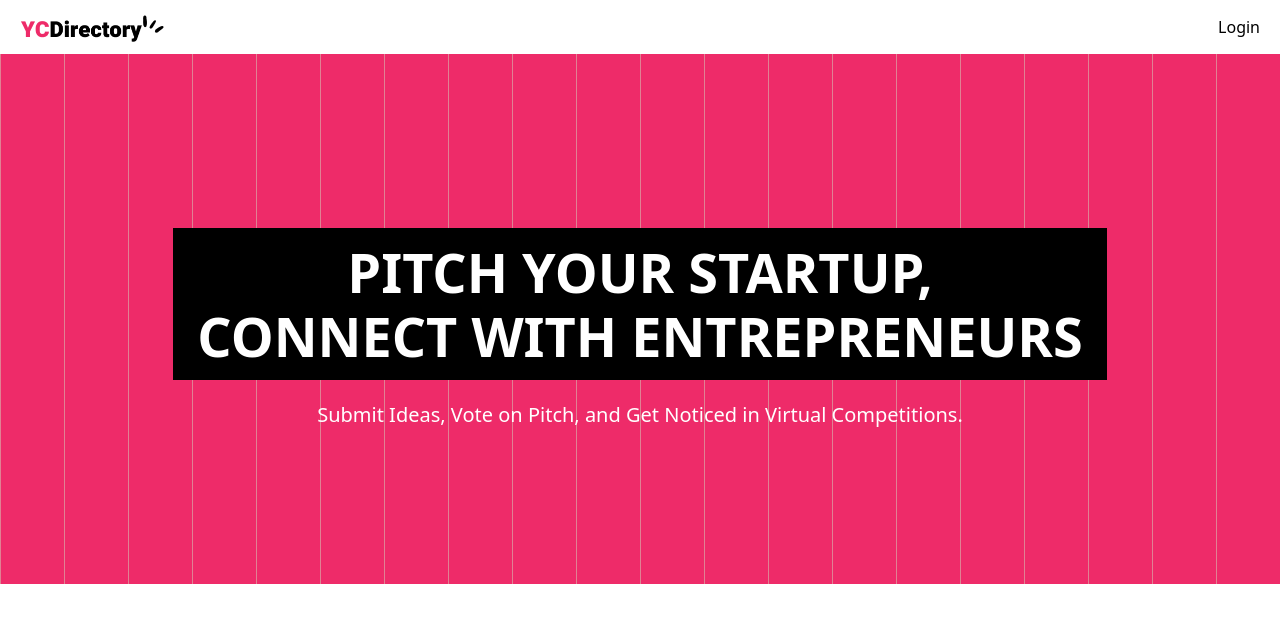
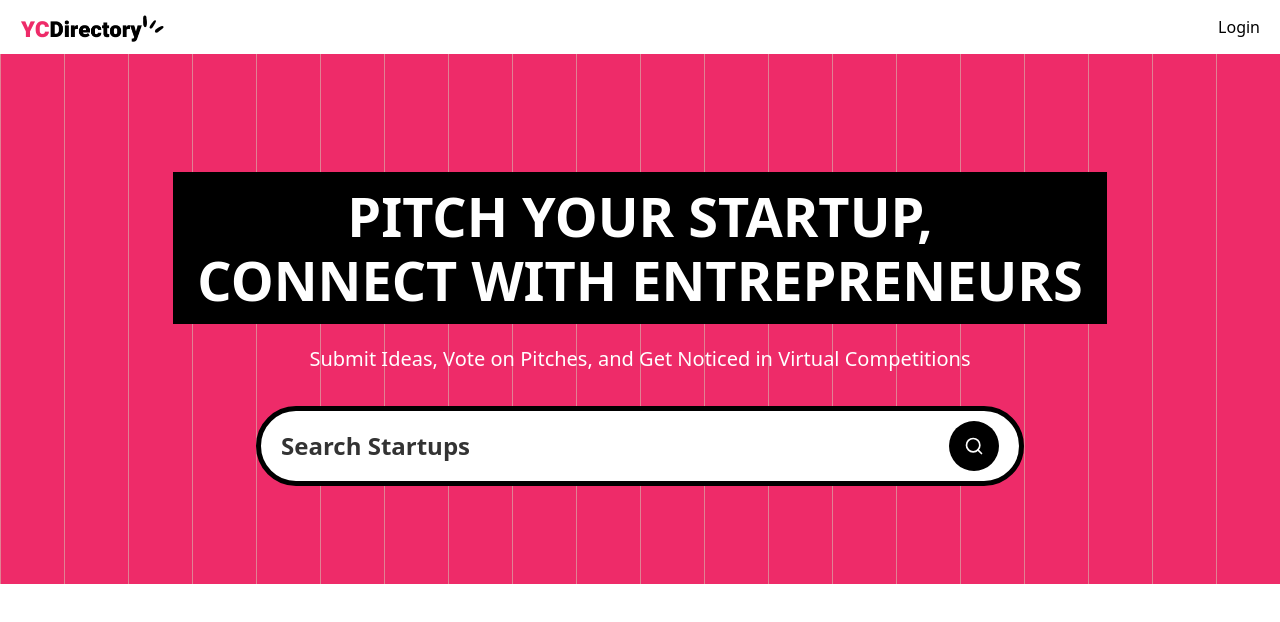
Before and after one commit to ThomasDziurdzi/next-yc-directory, a Next.js app: page / in a window 1280 px wide. Shown: the top 622 px of the page. Built offline with nearby package versions, Linux system fonts and the light colour scheme; no server answers.

Commit message:
feat: add search form with reset button

```diff
--- a/app/(root)/layout.tsx
+++ b/app/(root)/layout.tsx
@@ -1,4 +1,4 @@
-import Navbar from "../components/Navbar";
+import Navbar from "@/components/Navbar"
 
 export default function Layout ({children}: Readonly<{children: React.ReactNode}>) {
     return (
--- a/app/(root)/page.tsx
+++ b/app/(root)/page.tsx
@@ -1,14 +1,25 @@
 import Image from "next/image";
+import SearchForm from "@/components/SearchForm";
 
-export default function Home() {
+export default async function Home({ searchParams }: {
+    searchParams: Promise<{ query?: string }> }) {
+
+    const query = (await searchParams).query
+
     return (
         <>
             <section className="pink_container">
-            <h1 className="heading">Pitch Your Startup, <br /> Connect with Entrepreneurs</h1>
-            <p className="sub-heading !max-w-3xl">
-                Submit Ideas, Vote on Pitch, and Get Noticed in Virtual Competitions.
-            </p>
+                <h1 className="heading">
+                    Pitch Your Startup, <br />
+                    Connect With Entrepreneurs
+                </h1>
+
+                <p className="sub-heading !max-w-3xl">
+                    Submit Ideas, Vote on Pitches, and Get Noticed in Virtual Competitions
+                </p>
+
+                <SearchForm query ={query}/>
             </section>
         </>
-    );
+    )
 }
--- /dev/null
+++ b/components/SearchForm.tsx
@@ -0,0 +1,28 @@
+import Form from "next/form"
+import SearchFormReset from "./SearchFormReset"
+import { Search } from "lucide-react"
+
+const SearchForm = ({ query }: { query?: string}) => {
+
+
+    return (
+        <Form action='/' scroll={false} className="search-form">
+            <input
+                name="query"
+                defaultValue={query}
+                className="search-input"
+                placeholder="Search Startups"
+            />
+
+            <div className="flex gap-2">
+                {query && <SearchFormReset />}
+
+                <button type="submit" className="search-btn text-white">
+                <Search className="size-5"/>
+                </button>
+            </div>
+        </Form>
+    )
+}
+
+export default SearchForm
--- /dev/null
+++ b/components/SearchFormReset.tsx
@@ -0,0 +1,23 @@
+'use client'
+
+import { X } from "lucide-react"
+import Link from "next/link"
+
+const SearcFormReset = () => {
+
+    const reset = () => {
+        const form = document.querySelector('.search-form') as HTMLFormElement
+
+        if (form) form.reset()
+    }
+
+    return (
+        <button type="reset" onClick={reset}>
+            <Link href="/" className="search-btn text-white">
+                <X className="size-5"/>
+            </Link>
+        </button>
+    )
+}
+
+export default SearcFormReset
--- /dev/null
+++ b/components/ui/button.tsx
@@ -0,0 +1,57 @@
+import * as React from "react"
+import { Slot } from "@radix-ui/react-slot"
+import { cva, type VariantProps } from "class-variance-authority"
+
+import { cn } from "@/lib/utils"
+
+const buttonVariants = cva(
+  "inline-flex items-center justify-center gap-2 whitespace-nowrap rounded-md text-sm font-medium transition-colors focus-visible:outline-none focus-visible:ring-1 focus-visible:ring-ring disabled:pointer-events-none disabled:opacity-50 [&_svg]:pointer-events-none [&_svg]:size-4 [&_svg]:shrink-0",
+  {
+    variants: {
+      variant: {
+        default:
+          "bg-primary text-primary-foreground shadow hover:bg-primary/90",
+        destructive:
+          "bg-destructive text-destructive-foreground shadow-sm hover:bg-destructive/90",
+        outline:
+          "border border-input bg-background shadow-sm hover:bg-accent hover:text-accent-foreground",
+        secondary:
+          "bg-secondary text-secondary-foreground shadow-sm hover:bg-secondary/80",
+        ghost: "hover:bg-accent hover:text-accent-foreground",
+        link: "text-primary underline-offset-4 hover:underline",
+      },
+      size: {
+        default: "h-9 px-4 py-2",
+        sm: "h-8 rounded-md px-3 text-xs",
+        lg: "h-10 rounded-md px-8",
+        icon: "h-9 w-9",
+      },
+    },
+    defaultVariants: {
+      variant: "default",
+      size: "default",
+    },
+  }
+)
+
+export interface ButtonProps
+  extends React.ButtonHTMLAttributes<HTMLButtonElement>,
+    VariantProps<typeof buttonVariants> {
+  asChild?: boolean
+}
+
+const Button = React.forwardRef<HTMLButtonElement, ButtonProps>(
+  ({ className, variant, size, asChild = false, ...props }, ref) => {
+    const Comp = asChild ? Slot : "button"
+    return (
+      <Comp
+        className={cn(buttonVariants({ variant, size, className }))}
+        ref={ref}
+        {...props}
+      />
+    )
+  }
+)
+Button.displayName = "Button"
+
+export { Button, buttonVariants }
--- a/package.json
+++ b/package.json
@@ -14,6 +14,7 @@
     "react-dom": "$react-dom"
   },
   "dependencies": {
+    "@radix-ui/react-slot": "^1.1.1",
     "@tailwindcss/typography": "^0.5.16",
     "class-variance-authority": "^0.7.1",
     "clsx": "^2.1.1",
```
Also changed, not shown: components/Navbar.tsx (renamed from app/components/Navbar.tsx), 1 other file (tests, documents, lock files or other folders).
